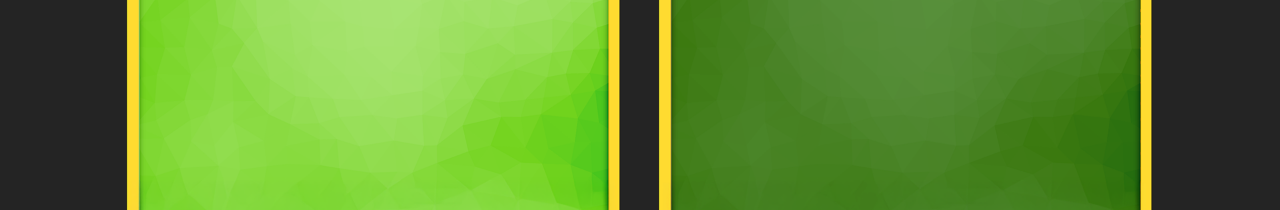
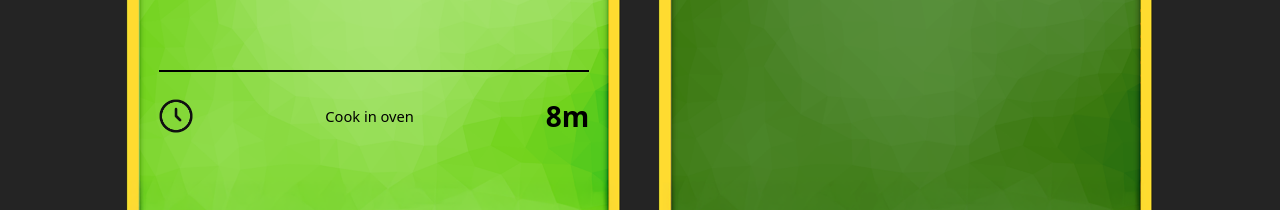
Before and after one commit to travishoki/food-cards, a React (Vite) app: page / in a window 1280 px wide. Shown: the part 4318-4528 px from the top of the page. Built offline with nearby package versions, Linux system fonts and the light colour scheme.

Commit message:
cookTime

```diff
--- a/src/Card/Card.const.ts
+++ b/src/Card/Card.const.ts
@@ -27,6 +27,13 @@ export const INGREDIENTS_FONT_SIZE = 24
 export const TOPPINGS_TOP = 700
 export const TOPPINGS_FONT_SIZE = 24
 
+// Cook Time
+export const COOK_TIME_HEIGHT = Math.round(BACKGROUND_HEIGHT / 8)
+export const COOK_TIME_TOP = 860 - COOK_TIME_HEIGHT
+export const COOK_TIME_CLOCK_SIZE = 52
+export const COOK_TIME_FONT_SIZE_TIME = 42
+export const COOK_TIME_FONT_SIZE_INSTRUCTIONS = 22
+
 // Info Bar
 export const INFO_BAR_TOP = 550
 export const INFO_BAR_WIDTH = 651
--- a/src/Card/Card.tsx
+++ b/src/Card/Card.tsx
@@ -1,5 +1,6 @@
 import { useNavigate, useParams } from "react-router-dom"
 import { InfoBar } from "./InfoBar/InfoBar"
+import { CookTime } from "./CookTime/CookTime"
 import { Ingredients } from "./Ingredients/Ingredients"
 import { Toppings } from "./Toppings/Toppings"
 import type { Food } from "../types"
@@ -57,6 +58,9 @@ export default function Card({ food }: CardProps) {
       {food.toppings && (
           <Toppings cardRatio={cardRatio} items={food.toppings} />
       )}
+      {food.cookTime && (
+          <CookTime cardRatio={cardRatio} time={food.cookTime.time} instructions={food.cookTime.instructions} />
+      )}
       <Background cardH={cardH} cardW={cardW} categoryKey={food.category_key} />
     </div>
   )
--- /dev/null
+++ b/src/Card/CookTime/CookTime.css
@@ -0,0 +1,19 @@
+.cook-time {
+    position: absolute;
+    display: flex;
+    flex-direction: row;
+    align-items: center;
+    border-top: 2px solid #000000;
+}
+
+.cook-time__time {
+    font-weight: 700;
+    color: #000000;
+}
+
+.cook-time__instructions {
+    flex: 1;
+    text-align: center;
+    color: #000000;
+    font-weight: 500;
+}
--- /dev/null
+++ b/src/Card/CookTime/CookTime.tsx
@@ -0,0 +1,35 @@
+import {
+    COOK_TIME_CLOCK_SIZE,
+    COOK_TIME_FONT_SIZE_INSTRUCTIONS,
+    COOK_TIME_FONT_SIZE_TIME,
+    COOK_TIME_HEIGHT,
+    COOK_TIME_TOP,
+} from "../Card.const"
+import { getSidePadding } from "../Card.helpers"
+import "./CookTime.css"
+
+type CookTimeProps = {
+    cardRatio: number
+    time: string
+    instructions: string
+}
+
+export const CookTime = ({ cardRatio, time, instructions }: CookTimeProps) => {
+    const top = COOK_TIME_TOP * cardRatio
+    const height = COOK_TIME_HEIGHT * cardRatio
+    const padding = getSidePadding(cardRatio)
+    const clockSize = COOK_TIME_CLOCK_SIZE * cardRatio
+    const fontSizeTime = COOK_TIME_FONT_SIZE_TIME * cardRatio
+    const fontSizeInstructions = COOK_TIME_FONT_SIZE_INSTRUCTIONS * cardRatio
+
+    return (
+        <div
+            className="cook-time"
+            style={{ top: `${top}px`, height: `${height}px`, left: `${padding}px`, right: `${padding}px` }}
+        >
+            <img src="/stamps/clock.png" width={clockSize} height={clockSize} alt="" />
+            <span className="cook-time__instructions" style={{ fontSize: `${fontSizeInstructions}px` }}>{instructions}</span>
+            <span className="cook-time__time" style={{ fontSize: `${fontSizeTime}px` }}>{time}</span>
+        </div>
+    )
+}
--- a/src/foods/sides.ts
+++ b/src/foods/sides.ts
@@ -14,5 +14,6 @@ export const SIDES_FOODS: Food[] = [
     category_key: CATEGORIES.sides,
     image_url: "/graphics/sides/sides/texas-toast.jpg",
     info: "Preheat oven to 425°",
+    cookTime: { time: "8m", instructions: "Cook in oven" },
   },
 ]
--- a/src/types.ts
+++ b/src/types.ts
@@ -6,6 +6,7 @@ export type Food = {
   info?: string
   ingredients?: string[]
   toppings?: string[]
+  cookTime?: { time: string; instructions: string }
 }
 
 export type MenuSelection = "all" | string
```
Also changed, not shown: public/stamps/clock.png (added).
